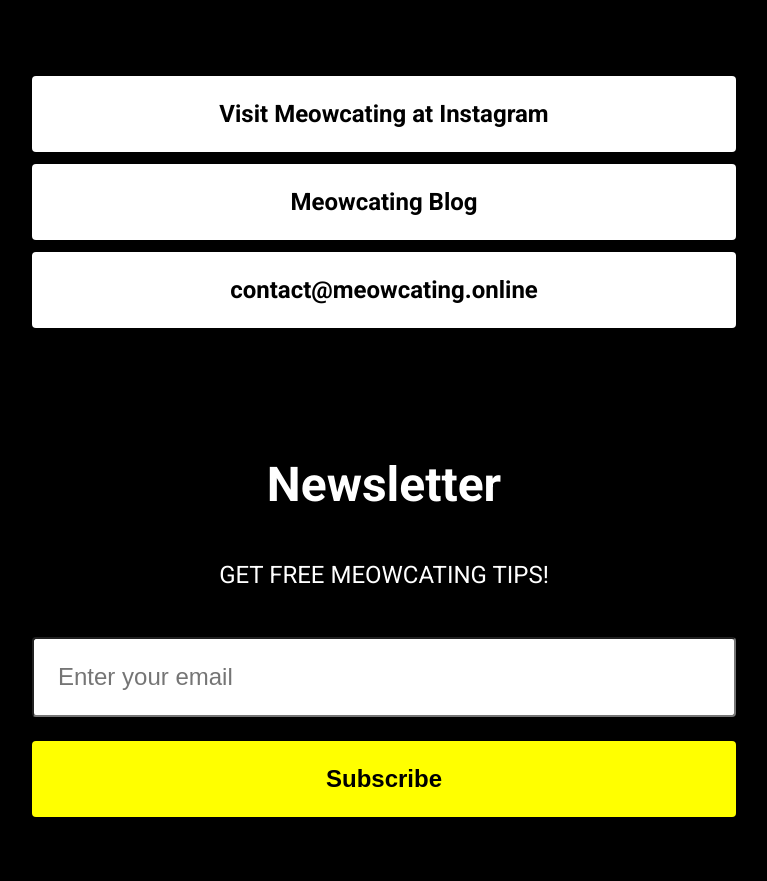
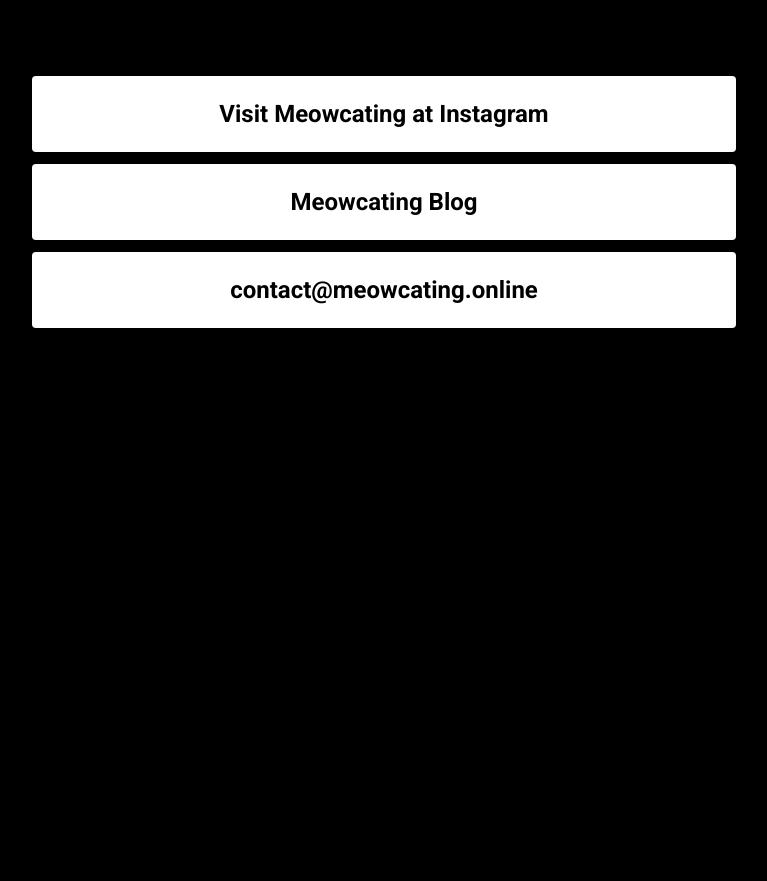
Before and after one commit to meowcating/meowcating.github.io, a plain HTML site: page index.html in a window 1280 px wide. Shown: the whole page, without its empty margins (256-1023 px from the left). After the commit the page ends 800 px from the top, so only its background shows below. Drawn offline with nearby package versions, Linux system fonts and the light colour scheme.

Commit message:
Update index.html

```diff
--- a/index.html
+++ b/index.html
@@ -72,35 +72,6 @@
           >
         </ul>
       </section>
-
-      <section id="newsletter">
-        <h2>Newsletter</h2>
-        <p>
-          <label for="tlemail">GET FREE MEOWCATING TIPS!</label>
-        </p>
-        <form
-          action="https://tinyletter.com/meowcating"
-          method="post"
-          target="popupwindow"
-          onsubmit="window.open('https://tinyletter.com/meowcating', 'popupwindow', 'scrollbars=yes,width=800,height=600');return true"
-          class="newsletter-form"
-        >
-          <input
-            type="text"
-            name="email"
-            id="tlmail"
-            placeholder="Enter your email"
-            class="newsletter-input"
-          />
-          <input type="hidden" value="1" name="embed" />
-          <input
-            class="button"
-            id="subscribe"
-            type="submit"
-            value="Subscribe"
-          />
-        </form>
-      </section>
     </main>
   </body>
 </html>
```
